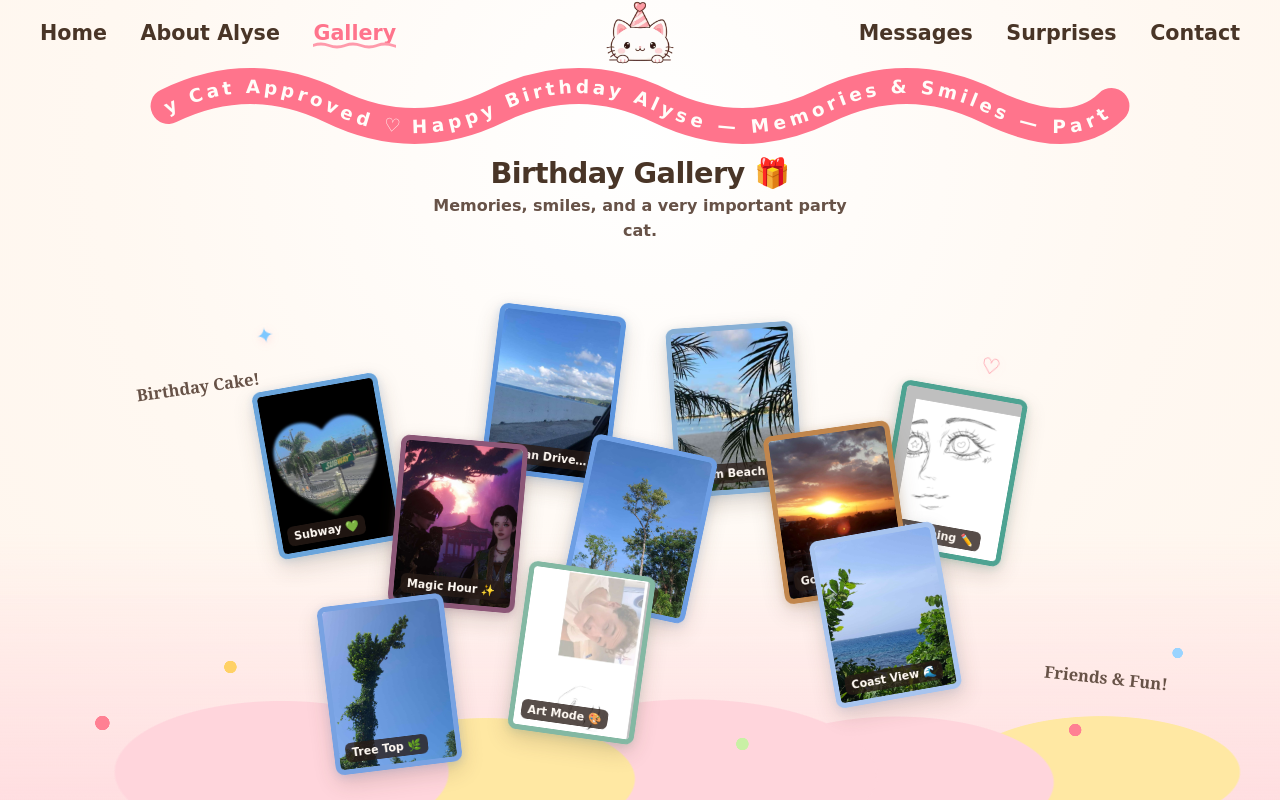
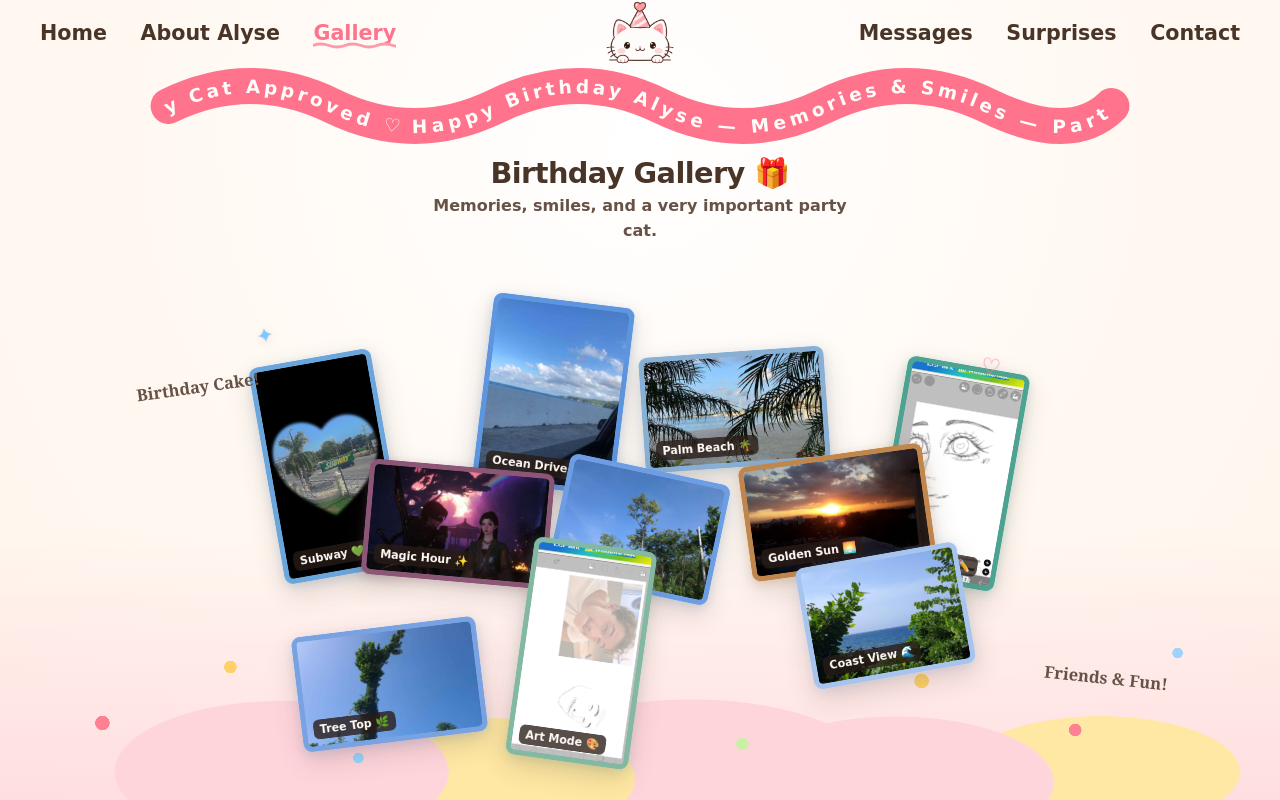
Before and after one commit to acheronx0577/Alyse-BD, a Next.js app: page /gallery in a window 1280 px wide. Built offline with nearby package versions, Linux system fonts and the light colour scheme; no server answers.

Commit message:
feat(gallery): add varied card aspect ratios, rectangle formats, and enlarged sizing

```diff
--- a/src/app/gallery/BounceCards.css
+++ b/src/app/gallery/BounceCards.css
@@ -11,20 +11,47 @@
 
 .bounceCardsContainer .card {
   position: absolute;
-  width: clamp(155px, 11vw, 245px);
-  aspect-ratio: 3 / 4;
+  width: var(--card-w, clamp(190px, 13vw, 290px));
+  aspect-ratio: var(--card-ratio, 3 / 4);
   border: clamp(6px, 0.55vw, 10px) solid var(--card-border, #fff7f0);
   border-radius: clamp(12px, 0.9vw, 18px);
   overflow: hidden;
   box-shadow:
-    0 12px 30px rgba(73, 53, 39, 0.18),
-    0 3px 12px var(--card-glow, rgba(255, 121, 145, 0.12));
+    0 14px 36px rgba(73, 53, 39, 0.18),
+    0 4px 14px var(--card-glow, rgba(255, 121, 145, 0.14));
   background: #ffffff;
   opacity: 1 !important;
   cursor: pointer;
   will-change: transform;
   backface-visibility: hidden;
   transition: border-color 0.25s ease, box-shadow 0.25s ease;
+}
+
+/* Modifiers for varied photo sizes & rectangles */
+.bounceCardsContainer .card.is-wide,
+.bounceCardsContainer .card.is-landscape {
+  width: var(--card-w, clamp(260px, 18vw, 390px));
+  aspect-ratio: var(--card-ratio, 16 / 10);
+}
+
+.bounceCardsContainer .card.is-large {
+  width: var(--card-w, clamp(225px, 15.5vw, 340px));
+  aspect-ratio: var(--card-ratio, 4 / 3);
+}
+
+.bounceCardsContainer .card.is-tall {
+  width: var(--card-w, clamp(175px, 11.8vw, 260px));
+  aspect-ratio: var(--card-ratio, 9 / 16);
+}
+
+.bounceCardsContainer .card.is-square {
+  width: var(--card-w, clamp(200px, 13.5vw, 295px));
+  aspect-ratio: var(--card-ratio, 1 / 1);
+}
+
+.bounceCardsContainer .card.is-small {
+  width: var(--card-w, clamp(165px, 11vw, 240px));
+  aspect-ratio: var(--card-ratio, 3 / 4);
 }
 
 .bounceCardsContainer .card .image {
@@ -56,9 +83,22 @@
 
 @media (max-width: 700px) {
   .bounceCardsContainer .card {
-    width: min(112px, 30vw);
+    width: var(--card-w, min(128px, 33vw));
     border-width: 4.5px;
     border-radius: 10px;
+  }
+
+  .bounceCardsContainer .card.is-wide,
+  .bounceCardsContainer .card.is-landscape {
+    width: var(--card-w, min(165px, 44vw));
+  }
+
+  .bounceCardsContainer .card.is-large {
+    width: var(--card-w, min(145px, 38vw));
+  }
+
+  .bounceCardsContainer .card.is-tall {
+    width: var(--card-w, min(114px, 30vw));
   }
 
   .bounceCardsContainer .card-caption {
--- a/src/app/gallery/BounceCards.tsx
+++ b/src/app/gallery/BounceCards.tsx
@@ -4,10 +4,26 @@ import { useEffect, useRef, useState } from "react";
 import { gsap } from "gsap";
 import "./BounceCards.css";
 
+export type CardSizeVariant =
+  | "normal"
+  | "wide"
+  | "landscape"
+  | "large"
+  | "tall"
+  | "square"
+  | "small";
+
+export type CardSizeConfig = {
+  width?: string;
+  aspectRatio?: string;
+  className?: string;
+};
+
 type BounceCardsProps = {
   className?: string;
   images?: string[];
   captions?: string[];
+  cardSizes?: Array<CardSizeVariant | CardSizeConfig>;
   containerWidth?: number;
   containerHeight?: number;
   animationDelay?: number;
@@ -97,6 +113,7 @@ export default function BounceCards({
   className = "",
   images = [],
   captions = [],
+  cardSizes = [],
   containerWidth = 400,
   containerHeight = 400,
   animationDelay = 0.5,
@@ -400,11 +417,30 @@ export default function BounceCards({
     >
       {images.map((src, idx) => {
         const cardColor = borderColors[idx];
+        const sizeItem = cardSizes?.[idx];
+        let sizeClass = "";
+        let customWidth: string | undefined;
+        let customRatio: string | undefined;
+
+        if (typeof sizeItem === "string") {
+          sizeClass = ` is-${sizeItem}`;
+        } else if (sizeItem) {
+          if (sizeItem.className) sizeClass = ` ${sizeItem.className}`;
+          customWidth = sizeItem.width;
+          customRatio = sizeItem.aspectRatio;
+        }
+
         const cardStyle: React.CSSProperties = {
           transform: `${transformStyles[idx] ?? "none"} scale(0)`,
           zIndex: cardZIndicesRef.current[idx] ?? (idx + 1),
           opacity: 1,
         };
+        if (customWidth) {
+          (cardStyle as Record<string, string>)["--card-w"] = customWidth;
+        }
+        if (customRatio) {
+          (cardStyle as Record<string, string>)["--card-ratio"] = customRatio;
+        }
         if (cardColor) {
           cardStyle.borderColor = cardColor;
           (cardStyle as Record<string, string>)["--card-border"] = cardColor;
@@ -416,7 +452,7 @@ export default function BounceCards({
         return (
           <div
             key={`${src}-${idx}`}
-            className={`card card-${idx}`}
+            className={`card card-${idx}${sizeClass}`}
             style={cardStyle}
             onMouseEnter={() => onCardEnter(idx)}
             onMouseLeave={() => onCardLeave(idx)}
--- a/src/app/gallery/page.tsx
+++ b/src/app/gallery/page.tsx
@@ -1,7 +1,7 @@
 "use client";
 
 import { PageShell } from "../PageShell";
-import BounceCards, { useGalleryLayout } from "./BounceCards";
+import BounceCards, { CardSizeVariant, useGalleryLayout } from "./BounceCards";
 
 const GALLERY_IMAGES = [
   "/gallery/IMG_20230816_135126_135.webp",
@@ -27,6 +27,19 @@ const GALLERY_CAPTIONS = [
   "Tree Top 🌿",
   "Art Mode 🎨",
   "Coast View 🌊",
+];
+
+const GALLERY_CARD_SIZES: CardSizeVariant[] = [
+  "tall",      // Subway 💚 (portrait)
+  "normal",    // Ocean Drive 🌊 (3:4)
+  "landscape", // Palm Beach 🌴 (4:3)
+  "tall",      // Sketching ✏️ (portrait sketch)
+  "wide",      // Magic Hour ✨ (16:9 centerpiece rectangle)
+  "wide",      // Golden Sun 🌅 (16:9 rectangle)
+  "large",     // Blue Sky 🌤️ (4:3 large)
+  "landscape", // Tree Top 🌿 (4:3)
+  "tall",      // Art Mode 🎨 (portrait sketch)
+  "large",     // Coast View 🌊 (4:3 large)
 ];
 
 /* Coordinates kept well inside design canvas */
@@ -123,6 +136,7 @@ export default function GalleryPage() {
             className={`gallery-bounceCards${config.className}`}
             images={GALLERY_IMAGES}
             captions={GALLERY_CAPTIONS}
+            cardSizes={GALLERY_CARD_SIZES}
             containerWidth={config.containerWidth}
             containerHeight={config.containerHeight}
             animationDelay={0.15}
--- a/src/app/globals.css
+++ b/src/app/globals.css
@@ -499,8 +499,21 @@ button.btn {
 
 @media (min-width: 761px) and (max-width: 1599px) {
   .gallery-bounceCards.bounceCardsContainer.is-laptop .card {
-    width: clamp(175px, 13.5vw, 220px) !important;
+    width: var(--card-w, clamp(195px, 14.5vw, 260px)) !important;
     border-width: clamp(6px, 0.55vw, 9px);
+  }
+
+  .gallery-bounceCards.bounceCardsContainer.is-laptop .card.is-wide,
+  .gallery-bounceCards.bounceCardsContainer.is-laptop .card.is-landscape {
+    width: var(--card-w, clamp(255px, 18.5vw, 340px)) !important;
+  }
+
+  .gallery-bounceCards.bounceCardsContainer.is-laptop .card.is-large {
+    width: var(--card-w, clamp(225px, 16vw, 295px)) !important;
+  }
+
+  .gallery-bounceCards.bounceCardsContainer.is-laptop .card.is-tall {
+    width: var(--card-w, clamp(170px, 12vw, 225px)) !important;
   }
 
   .gallery-bounceCards.bounceCardsContainer.is-laptop .card-caption {
```
